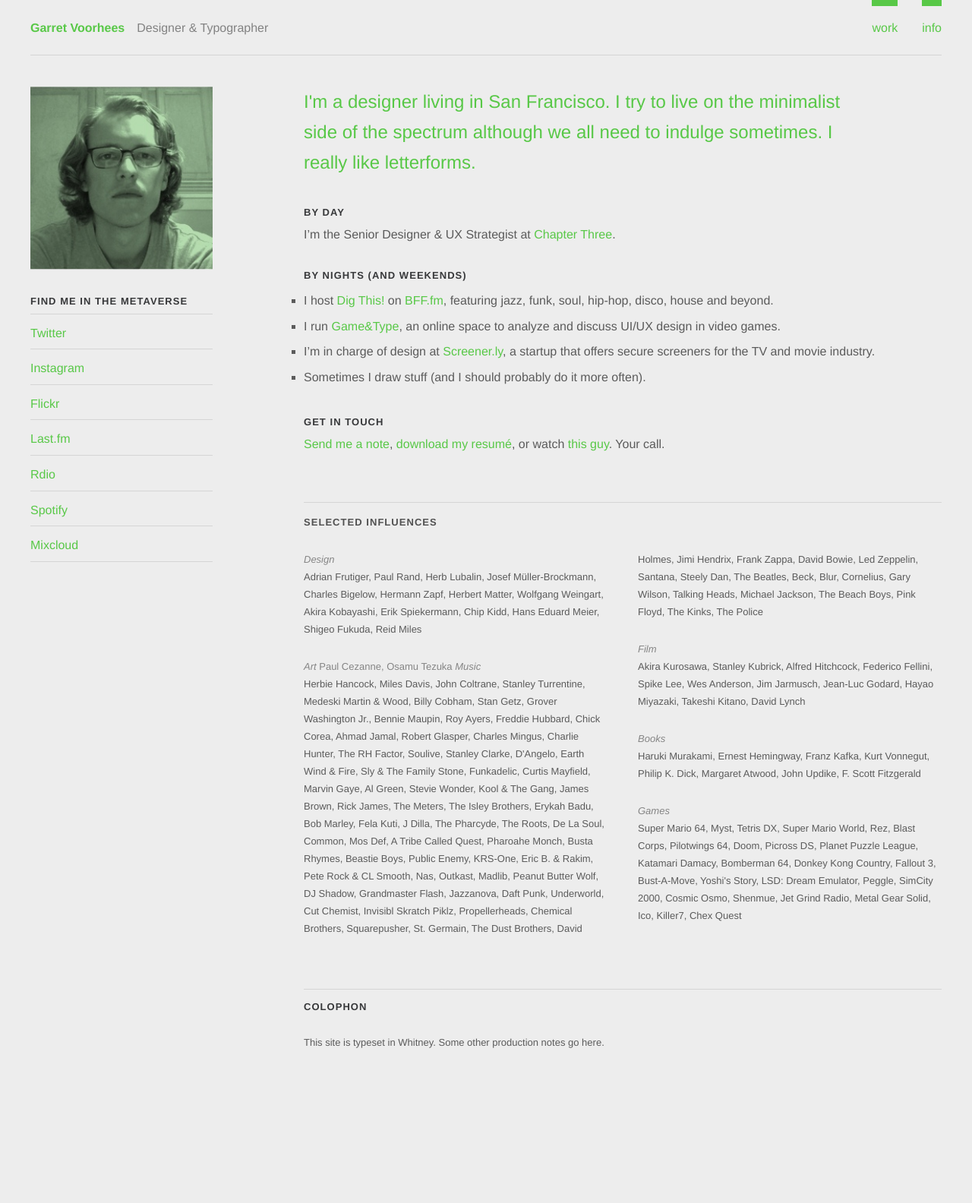
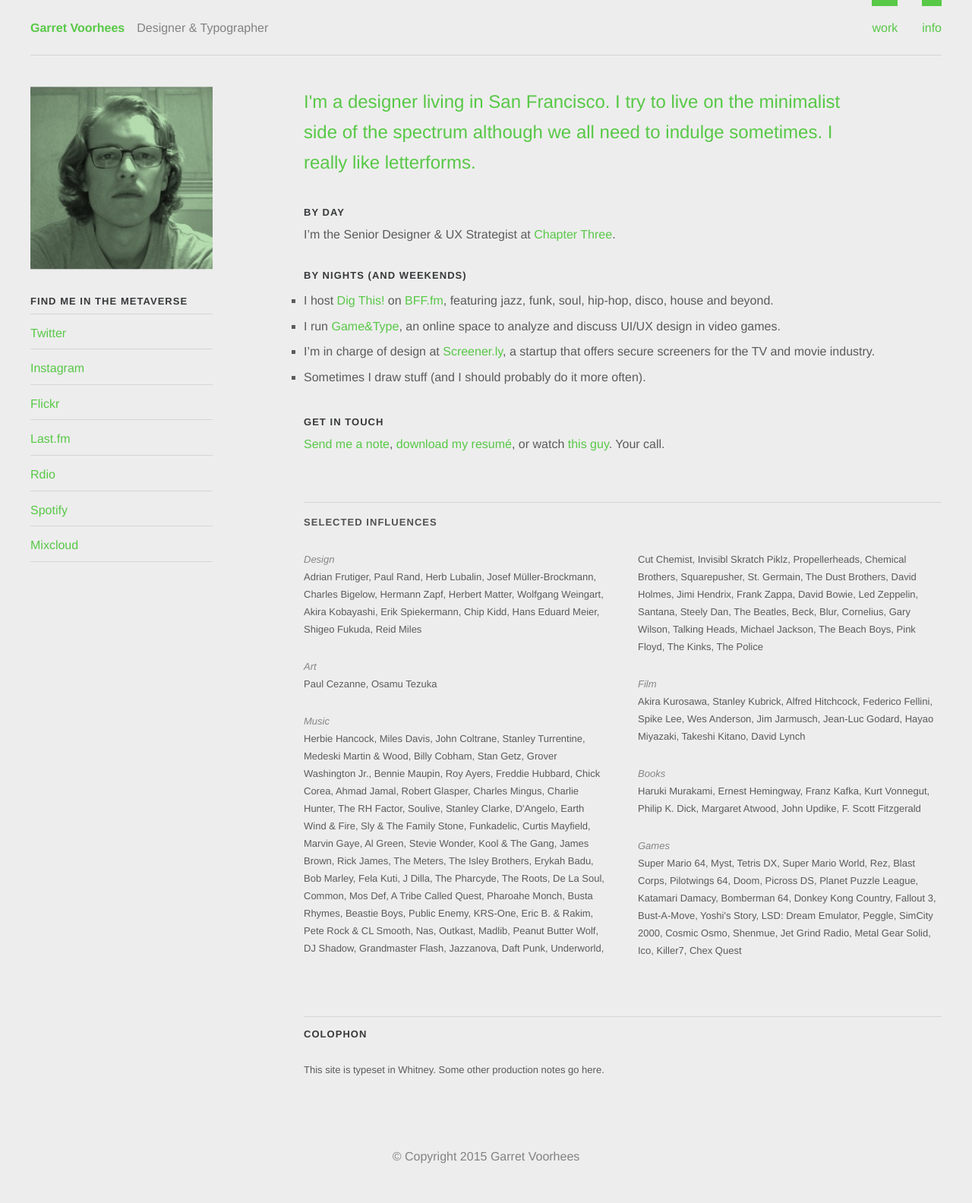
Before and after one commit to garretvoorhees/garretvoorhees.github.io, a Jekyll site: the page built from info/index.html, in a window 1280 px wide. Shown: the whole page at 76% size. Built offline with Jekyll 4.4.1, drawn with Linux system fonts in a browser that asks for light colours; some web fonts are replaced; before the commit the page ends 1506 px from its top, so only the background shows below that.

Commit message:
Saturday morning tweakz

```diff
--- a/_includes/footer.html
+++ b/_includes/footer.html
@@ -1,2 +1,3 @@
 <footer class="site-footer">
+<p>© Copyright 2015 Garret Voorhees</p>
 </footer>
--- a/_includes/influences.html
+++ b/_includes/influences.html
@@ -1,11 +1,12 @@
 <h4>Selected Influences</h4>
 
 <div class="influences-list">
+
 <em>Design</em>
 <p>Adrian Frutiger, Paul Rand, Herb Lubalin, Josef Müller-Brockmann, Charles Bigelow, Hermann Zapf, Herbert Matter, Wolfgang Weingart, Akira Kobayashi, Erik Spiekermann, Chip Kidd, Hans Eduard Meier, Shigeo Fukuda, Reid Miles</p>
 
 <em>Art</em>
-Paul Cezanne, Osamu Tezuka
+<p>Paul Cezanne, Osamu Tezuka</p>
 
 <em>Music</em>
 <p>Herbie Hancock, Miles Davis, John Coltrane, Stanley Turrentine, Medeski Martin & Wood, Billy Cobham, Stan Getz, Grover Washington Jr., Bennie Maupin, Roy Ayers, Freddie Hubbard, Chick Corea, Ahmad Jamal, Robert Glasper, Charles Mingus, Charlie Hunter, The RH Factor, Soulive, Stanley Clarke, D'Angelo, Earth Wind & Fire, Sly & The Family Stone, Funkadelic, Curtis Mayfield, Marvin Gaye, Al Green, Stevie Wonder, Kool & The Gang, James Brown, Rick James, The Meters, The Isley Brothers, Erykah Badu, Bob Marley, Fela Kuti, J Dilla, The Pharcyde, The Roots, De La Soul, Common, Mos Def, A Tribe Called Quest, Pharoahe Monch, Busta Rhymes, Beastie Boys, Public Enemy, KRS-One, Eric B. & Rakim, Pete Rock & CL Smooth, Nas, Outkast, Madlib, Peanut Butter Wolf, DJ Shadow, Grandmaster Flash, Jazzanova, Daft Punk, Underworld, Cut Chemist, Invisibl Skratch Piklz, Propellerheads, Chemical Brothers, Squarepusher, St. Germain, The Dust Brothers, David Holmes, Jimi Hendrix, Frank Zappa, David Bowie, Led Zeppelin, Santana, Steely Dan, The Beatles, Beck, Blur, Cornelius, Gary Wilson, Talking Heads, Michael Jackson, The Beach Boys, Pink Floyd, The Kinks, The Police</p>
@@ -18,4 +19,5 @@
 
 <em>Games</em>
 <p>Super Mario 64, Myst, Tetris DX, Super Mario World, Rez, Blast Corps, Pilotwings 64, Doom, Picross DS, Planet Puzzle League, Katamari Damacy, Bomberman 64, Donkey Kong Country, Fallout 3, Bust-A-Move, Yoshi's Story, LSD: Dream Emulator, Peggle, SimCity 2000, Cosmic Osmo, Shenmue, Jet Grind Radio, Metal Gear Solid, Ico, Killer7, Chex Quest</p>
+
 </div>
--- a/_sass/_base.scss
+++ b/_sass/_base.scss
@@ -21,6 +21,7 @@
     color: $text-color;
     background-color: $background-color;
     -webkit-text-size-adjust: 100%;
+    padding:0 30px 0 30px;
 }
 
 .clear{
--- a/_sass/_layout.scss
+++ b/_sass/_layout.scss
@@ -48,67 +48,13 @@
  * Site footer
  */
 .site-footer {
-    padding: $spacing-unit 0;
+    padding: 2em 0 1em 0;
+    margin:0 auto;
 }
 
-.footer-heading {
-    font-size: 18px;
-    margin-bottom: $spacing-unit / 2;
-}
-
-.contact-list,
-.social-media-list {
-    list-style: none;
-    margin-left: 0;
-}
-
-.footer-col-wrapper {
-    font-size: 15px;
-    color: $grey-color;
-    margin-left: -$spacing-unit / 2;
-    @extend %clearfix;
-}
-
-.footer-col {
-    float: left;
-    margin-bottom: $spacing-unit / 2;
-    padding-left: $spacing-unit / 2;
-}
-
-.footer-col-1 {
-    width: -webkit-calc(35% - (#{$spacing-unit} / 2));
-    width:         calc(35% - (#{$spacing-unit} / 2));
-}
-
-.footer-col-2 {
-    width: -webkit-calc(20% - (#{$spacing-unit} / 2));
-    width:         calc(20% - (#{$spacing-unit} / 2));
-}
-
-.footer-col-3 {
-    width: -webkit-calc(45% - (#{$spacing-unit} / 2));
-    width:         calc(45% - (#{$spacing-unit} / 2));
-}
-
-@include media-query($on-laptop) {
-    .footer-col-1,
-    .footer-col-2 {
-        width: -webkit-calc(50% - (#{$spacing-unit} / 2));
-        width:         calc(50% - (#{$spacing-unit} / 2));
-    }
-
-    .footer-col-3 {
-        width: -webkit-calc(100% - (#{$spacing-unit} / 2));
-        width:         calc(100% - (#{$spacing-unit} / 2));
-    }
-}
-
-@include media-query($on-palm) {
-    .footer-col {
-        float: none;
-        width: -webkit-calc(100% - (#{$spacing-unit} / 2));
-        width:         calc(100% - (#{$spacing-unit} / 2));
-    }
+.site-footer p {
+	text-align: center;
+	color:#828282;
 }
 
 
@@ -147,8 +93,10 @@
 .post-meta {
     font-size: $small-font-size;
     color: $grey-color;
+    background-color:red;
 }
 
+/* This is the label under the thumbnails on homepage */
 .post-link {
     display: block;
     font-size: 24px;
@@ -158,21 +106,21 @@
 /**
  * Project Page
  */
-.project{
+.project {
 	width:100%;
 	margin:0 auto;
 }
 
-.project-meta{
+.project-meta {
 }
 
-.post-content{
+.post-content {
 	width:100%;
 	clear:both;
 	float:left;
 }
 
-.post-content img{
+.post-content img {
 	margin-bottom:2em;
 	display:block;
 	margin-left:auto;
@@ -182,70 +130,77 @@
 /**
  * Info Page
  */
-.info-page{
+.info-page {
 }
 
 
-.bio-wrapper{
+.bio-wrapper {
 	width:100%;
 	display:block;
 	overflow: auto;
 }
 
-.bio-main{
+.bio-main {
 	width:70%;
 	float:right;
 	color:#5B5B5B;
+
+	@include media-query($on-palm) {
+			clear:both;
+			float:left;
+			background-color:white;
+			width:100%;
+        }
 }
 
-.bio-main ul li{
+.bio-main ul li {
 	list-style-type:square;
 	padding-top:.25em;
 	padding-bottom:.25em;
 }
 
-.bio-details{
+.bio-details {
 	width:20%;
 	min-width:220px;
 	float:left;
 }
 
-.bio-details ul li{
+.bio-details ul li {
 	display:block;
 	width:100%;
 	border-top:1px solid $hr-color;
 	padding:.75em 0 .5em 0;
 }
 
-.bio-details ul li:last-child{
+.bio-details ul li:last-child {
 	border-bottom:1px solid $hr-color;
 }
 
-.headshot{
+.headshot {
 	width:100%;
 	margin-bottom:2em;
 }
 
-.headshot img{
+.headshot img {
 	width:100%;
 }
 
-.bio-text{
+.bio-text {
 	margin-bottom:4em;
 }
 
-.influences{
+.influences {
 	border-top:1px solid $hr-color;
 	padding-top:1em;
 	padding-bottom:4em;
 }
 
-.influences H4{
+.influences H4 {
 	color:#515151;
 	margin-bottom:$spacing-unit;
 }
 
-.influences-list{
+.influences-list {
 	color: #858585;
 	font-size:$small-font-size;
 	line-height:23px;
@@ -260,13 +215,13 @@
     column-gap: 			40px;
 }
 
-.colophon{
+.colophon {
 	border-top:1px solid $hr-color;
 	padding-top:1em;
 	font-size:$small-font-size;
 }
 
-.colophon h4{
+.colophon h4 {
 	margin-bottom:$spacing-unit;
 }
 
```
